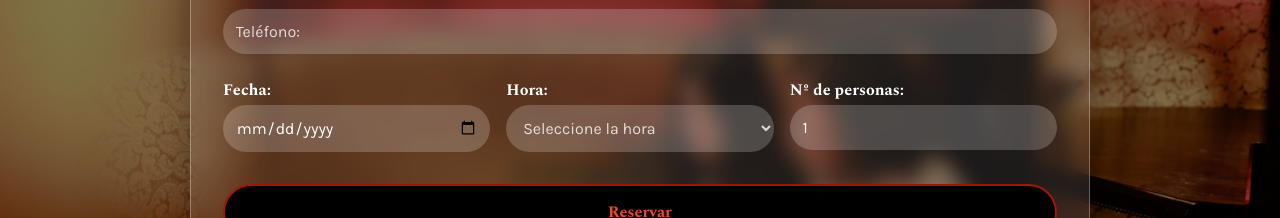
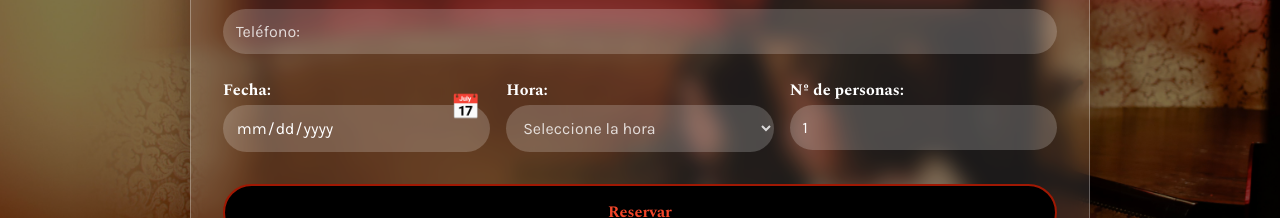
Before and after one commit to nazekkoshaji/tfm2, a React (Vite) app: page /reservas in a window 1280 px wide. Shown: the part 673-891 px from the top of the page. Built offline with nearby package versions, Linux system fonts and the light colour scheme; no server answers.

Commit message:
reserva accesible

```diff
--- a/src/components/ReservationForm.css
+++ b/src/components/ReservationForm.css
@@ -144,3 +144,37 @@ button:focus, a:focus, input:focus, textarea:focus, select:focus {
   outline: 2px dashed var(--color-rojo);
   outline-offset: 2px;
 }
+
+/* Personalización del campo de fecha */
+
+.custom-date-wrapper {
+    position: relative;
+    display: flex;
+    flex-direction: column;
+}
+
+.custom-date-input {
+    padding-right: 40px;
+    font-size: 1rem;
+}
+
+/* Oculta el icono nativo */
+.custom-date-input::-webkit-calendar-picker-indicator {
+    opacity: 0;
+    cursor: pointer;
+    position: absolute;
+    left: 0;
+    top: 0;
+    width: 100%;
+    height: 100%;
+}
+
+/* Añade icono personalizado */
+.custom-date-wrapper .icon {
+    position: absolute;
+    right: 10px;
+    top: 38px; /* Ajusta según tu diseño */
+    transform: translateY(-50%);
+    font-size: 24px;
+    pointer-events: none;
+}
--- a/src/components/ReservationForm.jsx
+++ b/src/components/ReservationForm.jsx
@@ -7,7 +7,6 @@ export default function ReservationForm() {
     const { language } = useLanguage();
     const t = translations[language].reservation;
 
-    // ✅ URL de MockAPI actualizada
     const API_URL = 'https://6856b8e31789e182b37ee2fa.mockapi.io/reservations';
 
     const [formData, setFormData] = useState({
@@ -18,6 +17,7 @@ export default function ReservationForm() {
         time: '',
         people: 1,
     });
+
     const [reservations, setReservations] = useState([]);
     const [error, setError] = useState('');
     const [success, setSuccess] = useState('');
@@ -96,7 +96,7 @@ export default function ReservationForm() {
     return (
         <div className="reservation-page">
             <div className="reservation-content">
-                <form onSubmit={handleSubmit} className="reservation-form">
+                <form onSubmit={handleSubmit} className="reservation-form" lang="es">
                     <h2>{t.title}</h2>
 
                     <label htmlFor="name">{t.name}</label>
@@ -133,7 +133,7 @@ export default function ReservationForm() {
                     />
 
                     <div className="form-row">
-                        <div className="form-group">
+                        <div className="form-group custom-date-wrapper">
                             <label htmlFor="date">{t.date}</label>
                             <input
                                 type="date"
@@ -142,7 +142,10 @@ export default function ReservationForm() {
                                 value={formData.date}
                                 onChange={handleChange}
                                 required
+                                min="2025-06-22"
+                                className="custom-date-input"
                             />
+                            <span className="icon">📅</span>
                         </div>
 
                         <div className="form-group">
```
